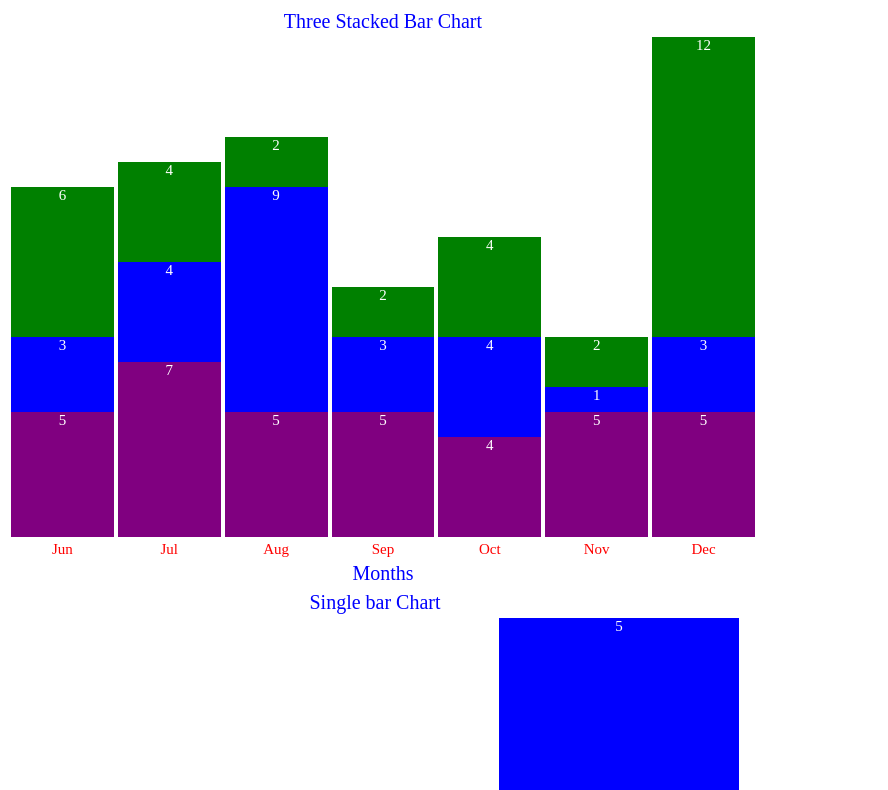
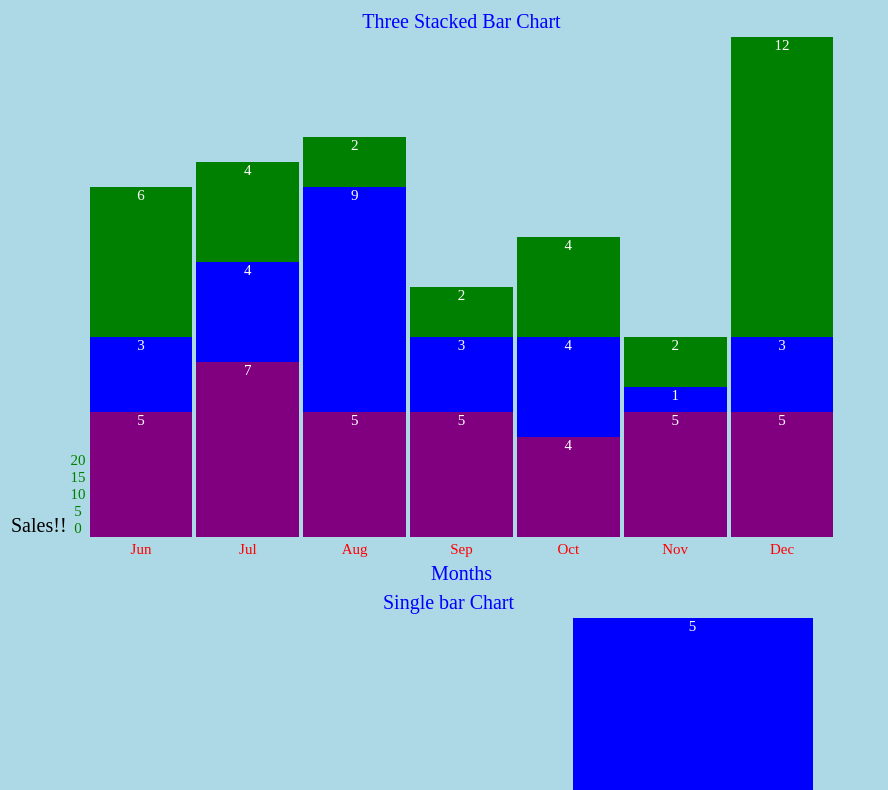
Before and after one commit to 67millwood/barcharts, a website: page indexrf.html in a window 1280 px wide. Shown: the part 73-863 px from the top of the page, without its empty margins (0-888 px from the left). Drawn offline with nearby package versions, Linux system fonts and the light colour scheme.

Commit message:
fixed y tick labels.  charts all function properly.  formatting of y axis title and y axis tick marks still to do.  + moving the location of the charts to different parts of the HTML page.  all 'rf' files are now the main ones.

```diff
--- a/mainfinal2rf.js
+++ b/mainfinal2rf.js
@@ -1,7 +1,10 @@
 $(document).ready( () => {
 
+
   start(threeStackedBar);
+
   start(oneStackedBar);
+
   start(fiveStackedBar);
 
 })
@@ -13,8 +16,8 @@ function start(choice) {
   tableMaker(choice);
   createBars(choice);
   labelsAndTitles(choice);
-  //tablePadding(choice);
- // yTicksAndTitle(choice);
+  tablePadding(choice);
+  alternateY(choice);
 
 }
 
@@ -229,7 +232,7 @@ let tickLabels = function (optionsObj) {
   let v = m(optionsObj)[0];
   let x = [];
     for (i = 0; i <= 4; i++) {
-      x.push(v * 0.25 * i);
+      x.push(Math.round(v * 0.25 * i));
     }
       let a = x.reverse();
       let y = a.toString();
@@ -238,19 +241,23 @@ let tickLabels = function (optionsObj) {
     return tickArray
 }
 
-function yTicksAndTitle (optionsObj) {
+//create of y axis title and y scale tick marks
+function alternateY (optionsObj) {
+let row = document.getElementById(optionsObj.names + 'myTr1');
 
-  // y ticklabels
-  $('#' + optionsObj.names + ' #' + optionsObj.names + 'myTr1').eq(0).prepend('<td><p id="yticks"></p></td>');
-  document.getElementById("yticks").innerHTML = tickLabels(optionsObj);
-  $('#yticks').css({"color": optionsObj.yTicks[1], "font-size": optionsObj.yTicks[0]});
+let cell1 = row.insertCell(0);
+let cell2 = row.insertCell(1);
 
-  //y axis title
-  $('#' + optionsObj.names + ' #' + optionsObj.names + 'myTr1').eq(0).prepend('<td><p id="rotate"></p></td>');
-  document.getElementById("rotate").innerHTML = optionsObj.yAxisTitle[0];
-  $('#rotate').css({"color": optionsObj.yAxisTitle[2], "font-size": optionsObj.yAxisTitle[1], "transform": "rotate(-90deg"});
+//y scale tickmarks
+cell2.innerHTML = tickLabels(optionsObj);
+cell2.setAttribute("id", optionsObj.names + "cell2");
+$('#' + optionsObj.names + 'cell2').css({"color": optionsObj.yTicks[1], "font-size": optionsObj.yTicks[0]});
+//y axis title
+cell1.innerHTML = optionsObj.yAxisTitle[0];
+cell1.setAttribute("id", optionsObj.names + "cell1");
+$('#' + optionsObj.names + 'cell1').css({"color": optionsObj.yAxisTitle[2], "font-size": optionsObj.yAxisTitle[1]});
+
 }
-
 // tablePadding keeps the yLabels and yTitle centered on the chart data by adding empty cells to the table
 function tablePadding (optionsObj) {
     $('#' + optionsObj.names + ' #' + optionsObj.names + 'myTr0').prepend('<td colspan="2">   </td>');
--- a/stylefinalrf.css
+++ b/stylefinalrf.css
@@ -12,6 +12,7 @@ tr {
   text-align: center;
 }
 
-.yvertical {
-  vertical-align: middle;
+
+body {
+    background-color: lightblue;
 }
```
